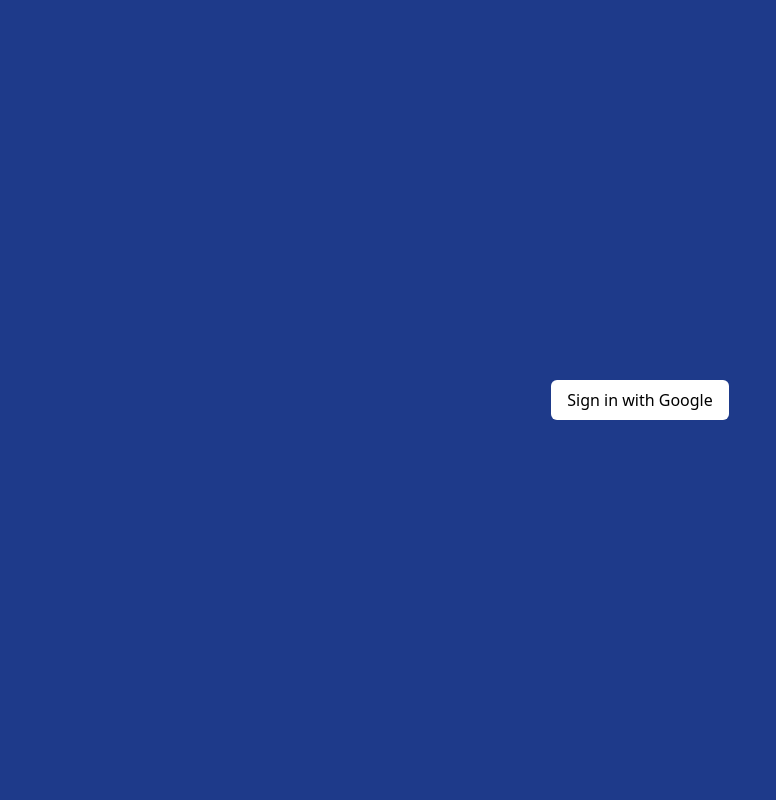
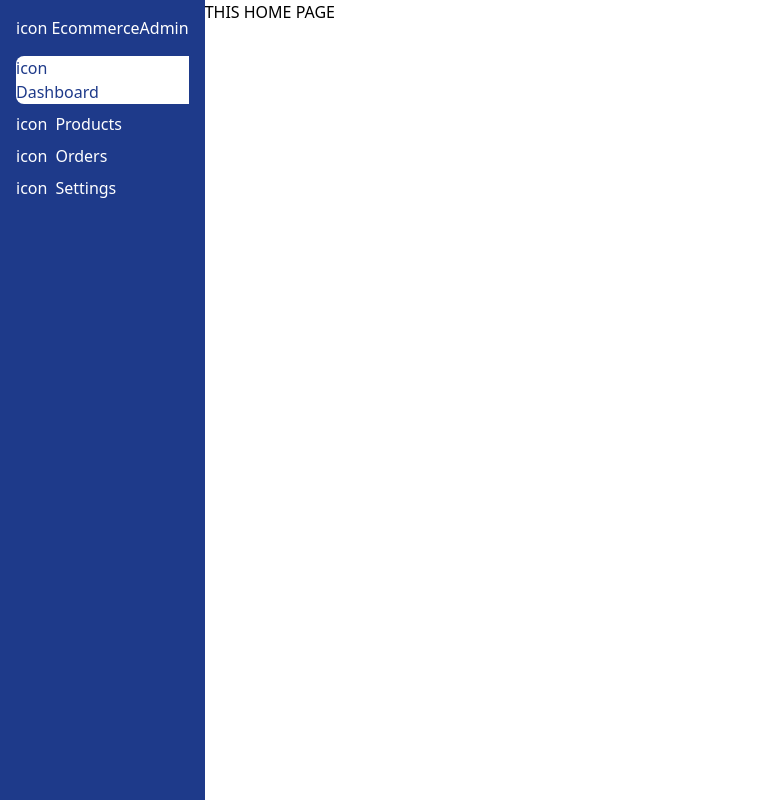
Before and after one commit to ereibor/e-commerce, a Next.js app: page / in a window 1280 px wide. Shown: the whole page, without its empty margins (0-776 px from the left). Built offline with nearby package versions, Linux system fonts and the light colour scheme.

Commit message:
layout setup

```diff
--- /dev/null
+++ b/app/components/Nav.js
@@ -0,0 +1,45 @@
+import React from "react";
+import Link from "next/link";
+
+const Nav = () => {
+
+const inactiveLink = 'flex gap-1'
+const activeLink = 'bg-white text-blue-900 rounded-l-lg'
+
+  return (
+    <aside className="text-white bg-blue-900 h-screen p-4">
+      <Link href={"/"} className="flex gap-1 mb-4">
+        {/* replace div with icon */}
+        <div>icon</div>
+        <span>EcommerceAdmin</span>
+      </Link>
+
+      <nav className="flex flex-col gap-2">
+        <Link href={"/dashboard"} className={activeLink}>
+          {/* replace div with icon */}
+          <div>icon</div>
+          Dashboard
+        </Link>
+
+        <Link href={"/products"}className="flex gap-2" >
+          {/* replace div with icon */}
+          <div>icon</div>
+          Products
+        </Link>
+
+        <Link href={"/orders"}className="flex gap-2">
+          {/* replace div with icon */}
+          <div>icon</div>
+          Orders
+        </Link>
+        <Link href={"/settings"}className="flex gap-2">
+          {/* replace div with icon */}
+          <div>icon</div>
+          Settings
+        </Link>
+      </nav>
+    </aside>
+  );
+};
+
+export default Nav;
--- a/app/country/[name]/page.js
+++ /dev/null
@@ -1,66 +0,0 @@
-async function getCountryByName(name) {
-    const response = await fetch(`https://restcountries.com/v3.1/name/${name}`);
-
-    if (!response.ok) {
-      throw new Error('Failed to fetch country');
-    }
-
-    return response.json();
-
-  }
-
-  export default async function CountryPage({ params }) {
-    console.log("This is params", await params);
-
-    try {
-      const countries = await getCountryByName(params.name);
-
-      console.log("countries data:", countries);
-      const country = countries[0];
-
-      if (!country) {
-        return <div>Country not found</div>;
-      }
-
-      return (
-        <div className="p-8">
-          <h1 className="text-3xl font-bold mb-6">{country.name.common}</h1>
-
-          <div className="grid gap-4">
-            <div>
-              <h2 className="text-xl font-semibold mb-2">Official Name</h2>
-              <p>{country.name.official}</p>
-            </div>
-
-            <div>
-              <h2 className="text-xl font-semibold mb-2">Capital</h2>
-              <p>{country.capital?.[0] || 'No capital'}</p>
-            </div>
-
-            <div>
-              <h2 className="text-xl font-semibold mb-2">Region</h2>
-              <p>{country.region}</p>
-            </div>
-
-            <div>
-              <h2 className="text-xl font-semibold mb-2">Population</h2>
-              <p>{country.population.toLocaleString()}</p>
-            </div>
-
-            {country.flags?.svg && (
-              <div>
-                <h2 className="text-xl font-semibold mb-2">Flag</h2>
-                <img
-                  src={country.flags.svg}
-                  alt={`Flag of ${country.name.common}`}
-                  className="w-64 border"
-                />
-              </div>
-            )}
-          </div>
-        </div>
-      );
-    } catch (error) {
-      return <div>Error: {error.message}</div>;
-    }
-  }
--- a/app/layout.js
+++ b/app/layout.js
@@ -1,28 +1,20 @@
 import { Geist, Geist_Mono } from "next/font/google";
 import "./globals.css";
-
-const geistSans = Geist({
-  variable: "--font-geist-sans",
-  subsets: ["latin"],
-});
-
-const geistMono = Geist_Mono({
-  variable: "--font-geist-mono",
-  subsets: ["latin"],
-});
+import Nav from "./components/Nav";
 
 export const metadata = {
-  title: "Create Next App",
-  description: "Generated by create next app",
+  title: "Ecommerce Application",
+  description: "This is an ecommerce application",
 };
 
 export default function RootLayout({ children }) {
   return (
     <html lang="en">
-      <body
-        className={`${geistSans.variable} ${geistMono.variable} antialiased`}
-      >
-        {children}
+      <body>
+        <div className="flex">
+          <Nav />
+          {children}
+        </div>
       </body>
     </html>
   );
--- a/app/page.js
+++ b/app/page.js
@@ -1,24 +1,21 @@
-"use client"
+"use client";
 
-import { signIn } from "next-auth/react"  // Import directly from next-auth/react for client components
+
+import { signIn } from "next-auth/react"; // Import directly from next-auth/react for client components
+
 
 export default function Home() {
+  return (
+    <div className="">
 
 
-
-
-
-
-
-
-  return (
-    <div className="bg-blue-900 w-screen h-screen flex items-center justify-center">
-      <button
+      <div className="bg-white w-full">THIS HOME PAGE</div>
+      {/* <button
         onClick={() => signIn("google")}
         className="bg-white p-2 px-4 rounded-md"
       >
         Sign in with Google
-      </button>
+      </button> */}
     </div>
   );
 }
```
